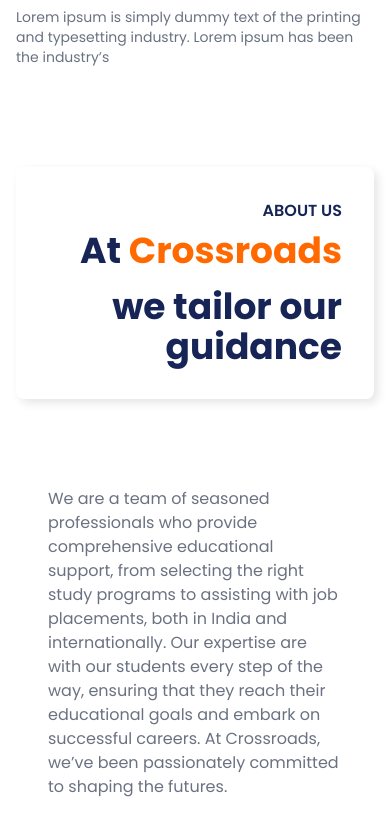
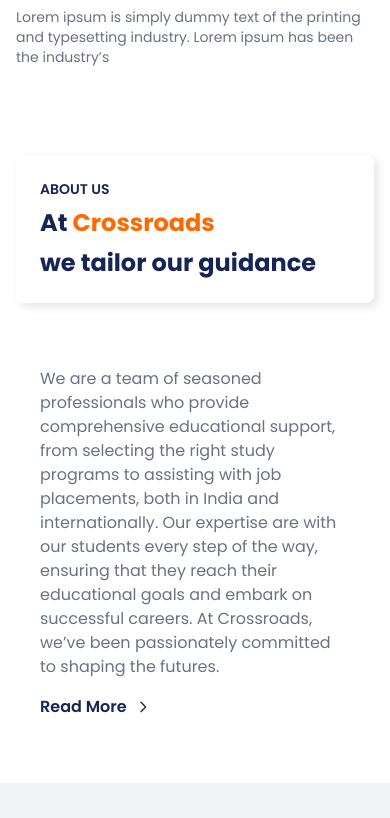
Before and after one commit to silvia-marketbytes/crossroads_frontend, a React (Vite) app: page / in a window 390 px wide. Shown: the part 2071-2889 px from the top of the page. Built offline with nearby package versions, Linux system fonts and the light colour scheme.

Commit message:
responsiveness

```diff
--- a/src/components/UiComponents/AboutCard/index.jsx
+++ b/src/components/UiComponents/AboutCard/index.jsx
@@ -18,21 +18,33 @@
 
   return (
     <div
-      className={`bg-white p-8 rounded-lg ${
+      className={`bg-white p-6 sm:p-8 rounded-lg ${
         hasShadow ? 'shadow-[4px_4px_10px_0px_rgba(0,0,0,0.1)]' : ''
       } flex items-start`}
     >
       {isHeadingCard && <div className="flex-grow"></div>}
 
-      <div className={`${isHeadingCard ? 'text-end space-y-6' : 'text-justify'}`}>
+      <div
+        className={`${
+          isHeadingCard ? 'text-left md:text-end space-y-4 sm:space-y-6' : 'text-justify'
+        } w-full`}
+      >
         {subheading && (
-          <p className={`font-semibold text-blue-950 uppercase mb-2 font-poppins ${isHeadingCard ? 'text-base' : 'text-sm'}`}>
+          <p
+            className={`font-semibold text-blue-950 uppercase mb-2 font-poppins ${
+              isHeadingCard ? 'text-sm sm:text-base' : 'text-sm'
+            }`}
+          >
             {subheading}
           </p>
         )}
         {heading && (
-          <h2 className={`font-bold font-poppins ${isHeadingCard ? 'text-4xl' : 'text-3xl'}`}>
-            <span className={isHeadingCard ? 'inline-block mb-4' : ''}>
+          <h2
+            className={`font-bold font-poppins ${
+              isHeadingCard ? 'text-2xl sm:text-4xl' : 'text-xl sm:text-3xl'
+            }`}
+          >
+            <span className={isHeadingCard ? 'inline-block mb-2 sm:mb-4' : ''}>
               {firstPart.split(' ').map((word, index) => (
                 <span
                   key={index}
@@ -54,7 +66,9 @@
         )}
         {description && (
           <>
-            <p className="text-gray-500 mt-4 font-poppins text-start">{description}</p>
+            <p className="text-gray-500 mt-4 font-poppins text-start">
+              {description}
+            </p>
             {linkText && (
               <a
                 href={linkHref}
@@ -62,7 +76,7 @@
               >
                 {linkText}
                 <svg
-                  className="w-5 h-5 ml-2 ]"
+                  className="w-4 h-4 sm:w-5 sm:h-5 ml-2"
                   fill="none"
                   stroke="currentColor"
                   viewBox="0 0 24 24"
--- a/src/pages/AboutUs/UiComponents/AboutSection/index.jsx
+++ b/src/pages/AboutUs/UiComponents/AboutSection/index.jsx
@@ -3,9 +3,9 @@
 
 const AboutSection = () => {
   return (
-    <section className="py-13 ">
-      <div className="max-w-8xl mx-auto px-4 sm:px-6 lg:px-8  ">
-        <div className="grid grid-cols-1 lg:grid-cols-2 gap-10">
+    <section className="py-10 sm:py-13">
+      <div className="max-w-7xl mx-auto px-4 sm:px-6 lg:px-8">
+        <div className="grid grid-cols-1 lg:grid-cols-2 gap-6 sm:gap-10">
           {/* First Card (Heading with shadow) */}
           <AboutCard
             hasShadow={true}
--- a/src/pages/FreeEducation/UiComponents/FreeEducationSection/index.jsx
+++ b/src/pages/FreeEducation/UiComponents/FreeEducationSection/index.jsx
@@ -34,7 +34,7 @@
 
         {/* Country Flags Below with Increased Gap */}
         <div
-          className="flex justify-center space-x-10 flex-wrap py-8"
+          className="flex flex-col sm:flex-row justify-center space-y-6 sm:space-y-0 sm:space-x-10 flex-wrap py-8"
           style={{ backgroundImage: `url(${worldMapBg})`, width: '100%' }}
         >
           {countries.map((country, index) => (
```
